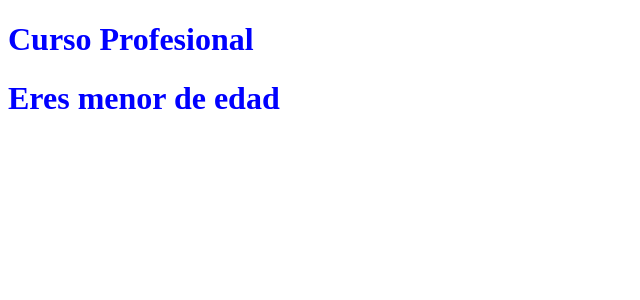
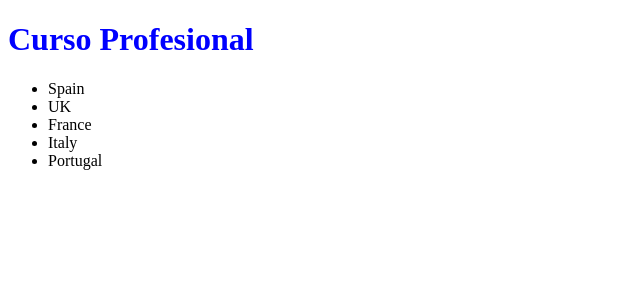
Before and after one commit to JoseBrando/firstproject, a Vue app: page / in a window 1280 px wide. Shown: the top 300 px of the page, without its empty margins (0-640 px from the left). Built offline with nearby package versions, Linux system fonts and the light colour scheme.

Commit message:
Directiva iterativa

```diff
--- a/src/App.vue
+++ b/src/App.vue
@@ -1,11 +1,11 @@
 <template>
   <h1>Curso Profesional</h1>
 
-  <ExampleSelective/>
+  <ExampleFor/>
 </template>
 
 <script lang="ts" setup>
-  import ExampleSelective from './components/ExampleSelective.vue';
+  import ExampleFor from './components/ExampleFor.vue';
 </script>
 
 <style>
--- /dev/null
+++ b/src/components/ExampleFor.vue
@@ -0,0 +1,42 @@
+<template>
+    <ul>
+        <li v-for="country in countries" :key="country.code as string">{{ country.name }}</li>
+    </ul>
+</template>
+
+<script lang="ts" setup>
+    import type {Ref} from 'vue';
+    import {ref} from 'vue';
+    import type {ICountry} from '../interfaces/ICountry'
+
+    // let countries:Ref<Array<String>> = ref([
+    //     'Spain', 'France', 'UK', 'Italy', 'Portugal'
+    // ])
+
+    let countries:Ref<Array<ICountry>> = ref([
+        {
+            code: 'es',
+            name: 'Spain'
+        },
+        {
+            code: 'en',
+            name: 'UK'
+        },
+        {
+            code: 'fr',
+            name: 'France'
+        },
+        {
+            code: 'it',
+            name: 'Italy'
+        },
+        {
+            code: 'pt',
+            name: 'Portugal'
+        }
+    ])
+</script>
+
+<style scoped>
+
+</style>
--- /dev/null
+++ b/src/interfaces/ICountry.ts
@@ -0,0 +1,4 @@
+export interface ICountry {
+    code: String,
+    name: String
+}
```
